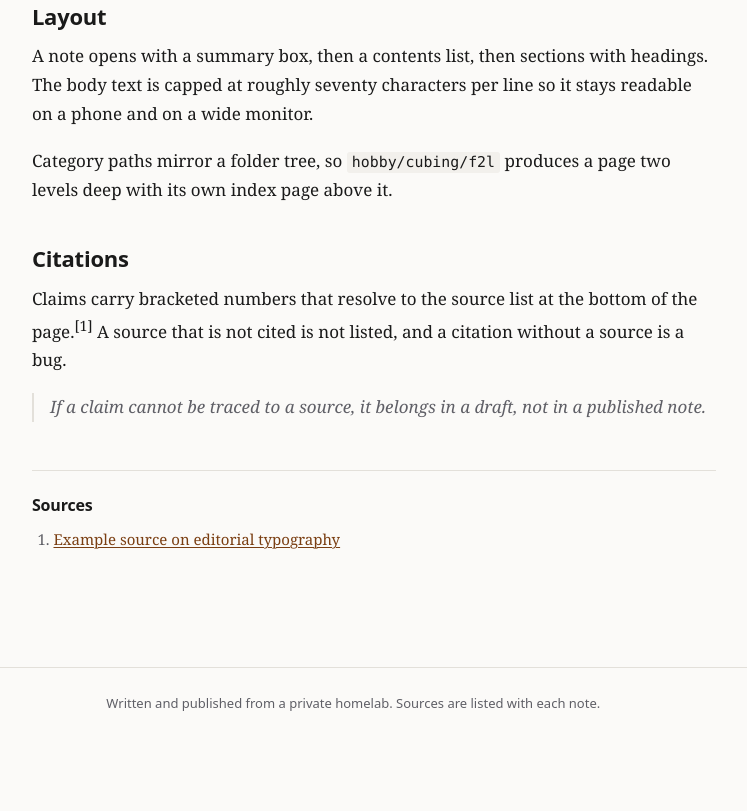
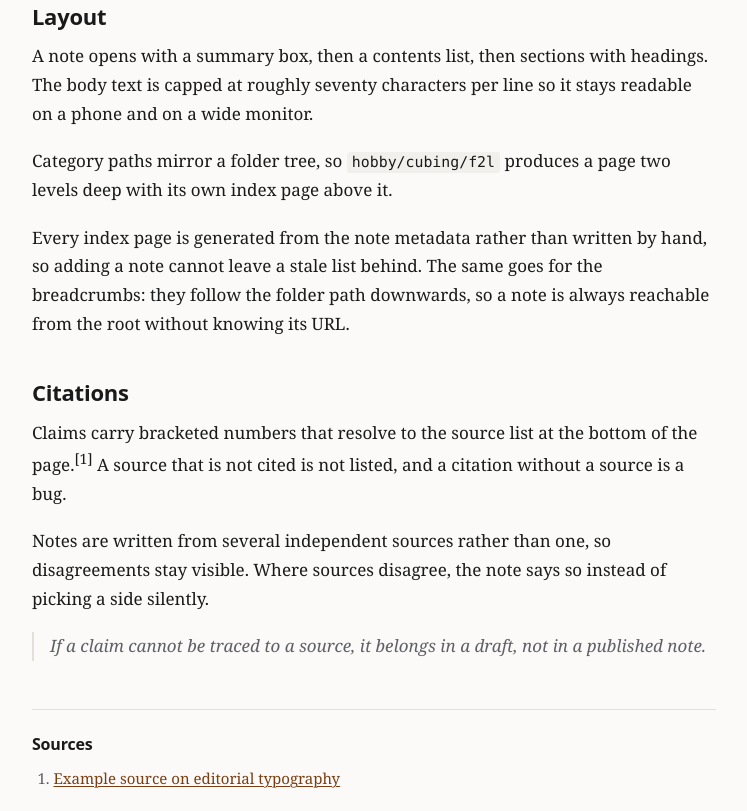
Before and after one commit to hamzahshahbazkhan/research_auto, a plain HTML site: page content/inbox/welcome.html in a window 1280 px wide. Shown: the part 630-1441 px from the top of the page, without its empty margins (266-1013 px from the left). Before the commit the page ends 1392 px from the top, so only its background shows below. Drawn offline with Linux system fonts and the light colour scheme.

Commit message:
Make the seed note pass the same contract as generated notes

```diff
--- a/content/inbox/welcome.html
+++ b/content/inbox/welcome.html
@@ -50,19 +50,26 @@
       </nav>
 
       <section class="section" id="layout">
-        <h2>Layout</h2>
+        <h2 id="layout">Layout</h2>
         <p>A note opens with a summary box, then a contents list, then sections
         with headings. The body text is capped at roughly seventy characters per
         line so it stays readable on a phone and on a wide monitor.</p>
         <p>Category paths mirror a folder tree, so <code>hobby/cubing/f2l</code>
         produces a page two levels deep with its own index page above it.</p>
+        <p>Every index page is generated from the note metadata rather than
+        written by hand, so adding a note cannot leave a stale list behind. The
+        same goes for the breadcrumbs: they follow the folder path downwards, so
+        a note is always reachable from the root without knowing its URL.</p>
       </section>
 
       <section class="section" id="citations">
-        <h2>Citations</h2>
+        <h2 id="citations">Citations</h2>
         <p>Claims carry bracketed numbers that resolve to the source list at the
         bottom of the page.<sup>[1]</sup> A source that is not cited is not
         listed, and a citation without a source is a bug.</p>
+        <p>Notes are written from several independent sources rather than one, so
+        disagreements stay visible. Where sources disagree, the note says so
+        instead of picking a side silently.</p>
         <blockquote>
           <p>If a claim cannot be traced to a source, it belongs in a draft, not
           in a published note.</p>
```
